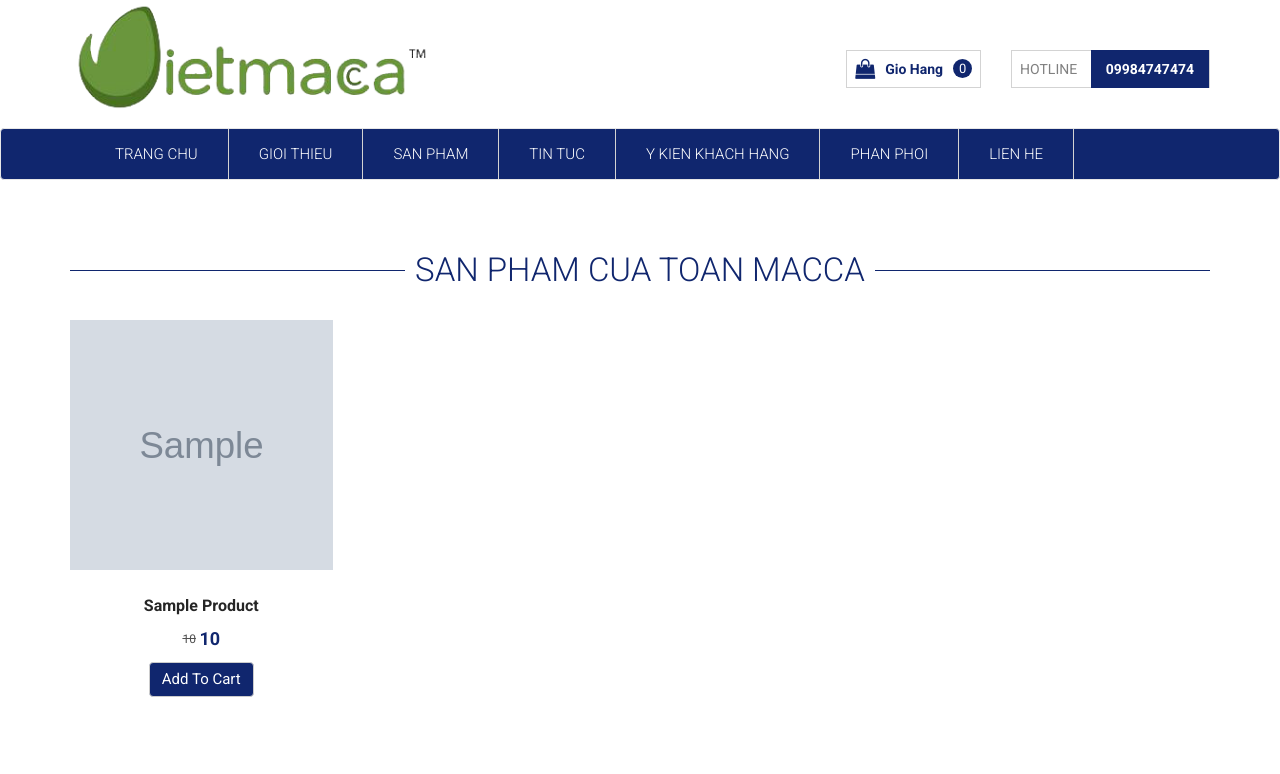
After one commit to NguyenTheChinh/DryFood, a Laravel app: page /san-pham in a window 1280 px wide. The commit adds this page. Shown: the top 774 px of the page. Run offline with Laravel 8, Linux system fonts and the light colour scheme; tables that the repository leaves empty hold one stand-in row (values such as "Sample post"); grey boxes marked "Sample" are stand-in pictures.

Commit message:
chua hoan thien hoan chinh trang san pham, con phan lap thanh tung hang

```diff
--- /dev/null
+++ b/app/Http/Controllers/ProducController.php
@@ -0,0 +1,26 @@
+<?php
+
+namespace App\Http\Controllers;
+
+use Illuminate\Http\Request;
+use DB;
+class ProducController extends Controller
+{
+    //
+
+    public function index()
+    {
+        $selectProduct = DB::select('select * from products');
+        // $count =0;
+        // $maxData=3;
+        // foreach($selectProduct as $slp){
+        //     return view('product',['selectProduct' => $slp]);
+        //     $count++;
+        //     if($count == $maxData){
+        //         break;
+        //     }
+        // }
+
+        return view('product',['selectProduct' => $selectProduct]);
+    }
+}
--- a/resources/views/partials/header.blade.php
+++ b/resources/views/partials/header.blade.php
@@ -37,7 +37,7 @@
             <ul class="nav navbar-nav">
               <li><a href="/">Trang Chu</a></li>
               <li><a href="/gioi-thieu-cong-ty">Gioi Thieu</a></li>
-              <li><a href="#">San Pham</a></li>
+              <li><a href="/san-pham">San Pham</a></li>
               <li><a href="">Tin Tuc </a></li>
               <li><a href="">Y Kien Khach Hang</a></li>
               <li><a href="">Phan Phoi</a></li>
--- /dev/null
+++ b/resources/views/product.blade.php
@@ -0,0 +1,47 @@
+@extends ('layouts.app')
+
+
+@section('title')
+    cac san pham qua kho, qua oc cho, ...
+@endsection
+
+@section('content')
+<section class="product">
+        <div class="container">
+            <div class="blockTitle">
+                <h2>
+                    <a href="">
+                        San pham cua Toan macca
+                    </a>
+                </h2>
+            </div>
+            @foreach($selectProduct as $dataProduct)
+            <div class="row productContent">
+                <div class="col-xs-12 col-sm-3">
+                    <div class="thumbnail clearfix">
+                        <div class="media-link">
+                            <a href="">
+                                <img src="/uploadMedia/img/{{$dataProduct->image}}" alt="" class="img-responsive">
+                            </a>
+                        </div>
+
+                        <div class="infoProduct text-center">
+                            <h3 class="infoProduct__name">
+                                <a href="" title="san pham macca">{{$dataProduct->name}}</a>
+                            </h3>
+                            <p class="infoProduct__price">
+                                <span class="priceNotSale">{{$dataProduct->old_price}}</span> <span class="priceSale">{{$dataProduct->price}}</span>
+                            </p>
+
+                            <a href="" class="btn btn-default btn-add-cart">add to cart</a>
+                        </div>
+                    </div>
+                </div>
+
+            </div>
+            @endforeach
+        </div>
+    </section>
+
+    <!--end section product-->
+@endsection
--- a/routes/web.php
+++ b/routes/web.php
@@ -45,3 +45,5 @@ Route::get('/', 'HomeController@index')->name('home');
 Route::get('/gioi-thieu-cong-ty', function () {
     return view('introCompany');
 });
+
+Route::get('/san-pham','ProducController@index');
```
